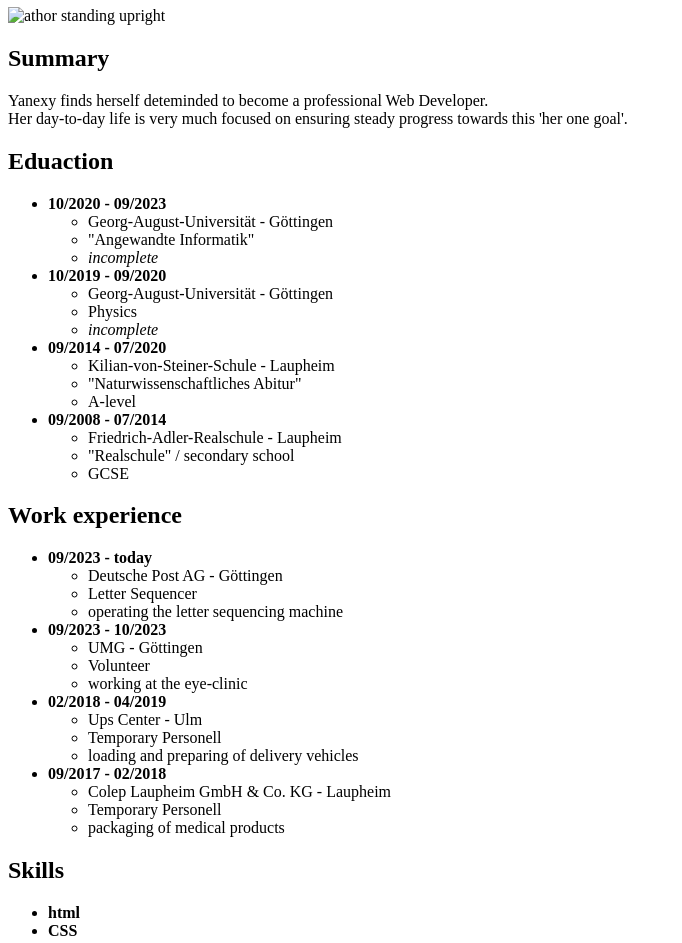
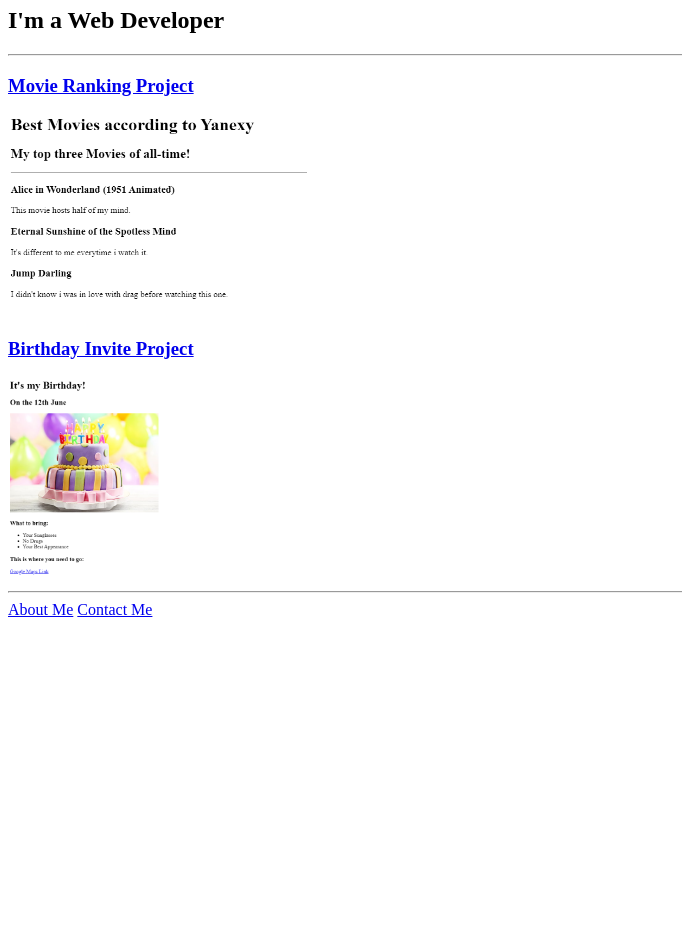
Before and after one commit to yanexy-onGit/html-portfolio, a plain HTML site: page index.html in a window 1280 px wide. Shown: the part 73-1016 px from the top of the page, without its empty margins (0-682 px from the left). After the commit the page ends 800 px from the top, so only its background shows below. Drawn offline with Linux system fonts and the light colour scheme.

Commit message:
Add files via upload

```diff
--- a/index.html
+++ b/index.html
@@ -1,105 +1,36 @@
+<!-- TODO 1: Create the HTML Boilerplate -->
+    <!-- done -->
+<!-- TODO 2: Add Your previous projects' HTML into the public folder -->
+    <!-- done -->
+<!-- TODO 3: Take screenshots of your project previews and add the images to the images folder -->
+    <!-- done -->
+<!-- TODO 4: Add titles/subtitles etc. -->
+    <!-- done -->
+<!-- TODO 5: Add a link to the project pages -->
+    <!-- done -->
+<!-- TODO 6: Add images to show the project previews
+HINT for TODO 6: You can use the height attribute set to 200 to make the image smaller:
+https://developer.mozilla.org/en-US/docs/Web/HTML/Element/img#attr-height -->
+    <!-- done -->
+<!-- TODO 7: Add the Contact Me and About Me page links -->
+    <!-- done -->
+
 <!DOCTYPE html>
 <html lang="en">
     <head>
         <meta charset="UTF-8">
-        <title>My Resume</title>
+        <title>html portfolio</title>
     </head>
     <body>
-        <main>
-            <h1>Yanexy Resume</h1>
-            <img src="./assets/images/nexy.jpg" height="150" alt="athor standing upright">
-            <h2>Summary</h2>
-            <p>
-                Yanexy finds herself deteminded to become a professional
-                Web Developer.
-                <br />
-                Her day-to-day life is very much focused
-                on ensuring steady progress towards this 'her one goal'.
-            </p>
-            <h2>Eduaction</h2>
-            <ul>
-                <li>
-                    <b>10/2020 - 09/2023</b>
-                    <ul>
-                        <li>Georg-August-Universität - Göttingen</li>
-                        <li>"Angewandte Informatik"</li>
-                        <li><i>incomplete</i></li>
-                    </ul>
-                </li>
-                <li>
-                    <b>10/2019 - 09/2020</b>
-                    <ul>
-                        <li>Georg-August-Universität - Göttingen</li>
-                        <li>Physics</li>
-                        <li><i>incomplete</i></li>
-                    </ul>
-                </li>
-                <li>
-                    <b>09/2014 - 07/2020</b>
-                    <ul>
-                        <li>Kilian-von-Steiner-Schule - Laupheim</li>
-                        <li>"Naturwissenschaftliches Abitur"</li>
-                        <li>A-level</li>
-                    </ul>
-                </li>
-                <li>
-                    <b>09/2008 - 07/2014</b>
-                    <ul>
-                        <li>Friedrich-Adler-Realschule - Laupheim</li>
-                        <li>"Realschule" / secondary school</li>
-                        <li>GCSE</li>
-                    </ul>
-                </li>
-            </ul>
-            <h2>Work experience</h2>
-            <ul>
-                <li>
-                    <b>09/2023 - today</b>
-                    <ul>
-                        <li>Deutsche Post AG - Göttingen</li>
-                        <li>Letter Sequencer</li>
-                        <li>operating the letter sequencing machine</li>
-                    </ul>
-                </li>
-                <li>
-                    <b>09/2023 - 10/2023</b>
-                    <ul>
-                        <li>UMG - Göttingen</li>
-                        <li>Volunteer</li>
-                        <li>working at the eye-clinic</li>
-                    </ul>
-                </li>
-                <li>
-                    <b>02/2018 - 04/2019</b>
-                    <ul>
-                        <li>Ups Center - Ulm</li>
-                        <li>Temporary Personell</li>
-                        <li>loading and preparing of delivery vehicles</li>
-                    </ul>
-                </li>
-                <li>
-                    <b>09/2017 - 02/2018</b>
-                    <ul>
-                        <li>Colep Laupheim GmbH & Co. KG - Laupheim</li>
-                        <li>Temporary Personell</li>
-                        <li>packaging of medical products</li>
-                    </ul>
-                </li>
-            </ul>
-            <h2>Skills</h2>
-            <ul>
-                <li><b>html</b></li>
-                <li><b>CSS</b></li>
-                <li><b>C</b></li>
-                <li><b>Python</b></li>
-            </ul>
-            <h3>Further Links</h3>
-            <a href="./public/contact.html">Contact</a>
-            <a href="./public/hobbies.html">Additional Interests</a>
-        </main>
-        <footer>
-            <hr />
-            <p>© 2023 Yanexy</p>
-        </footer>
+        <h1>Yanexy Ulmer's Portfolio</h1>
+        <h2>I'm a Web Developer</h2>
+        <hr />
+        <h3><a href="./public/movie-ranking.html">Movie Ranking Project</a></h3>
+        <img src="assets/images/movie-ranking.png" alt="website preview" height="200">
+        <h3><a href="./public/birthday-invite.html">Birthday Invite Project</a></h3>
+        <img src="./assets/images/birthday-invite.png" alt="website preview" height="200">
+        <hr />
+        <a href="public/about.html">About Me</a>
+        <a href="./public/contact.html">Contact Me</a>
     </body>
 </html>
```
